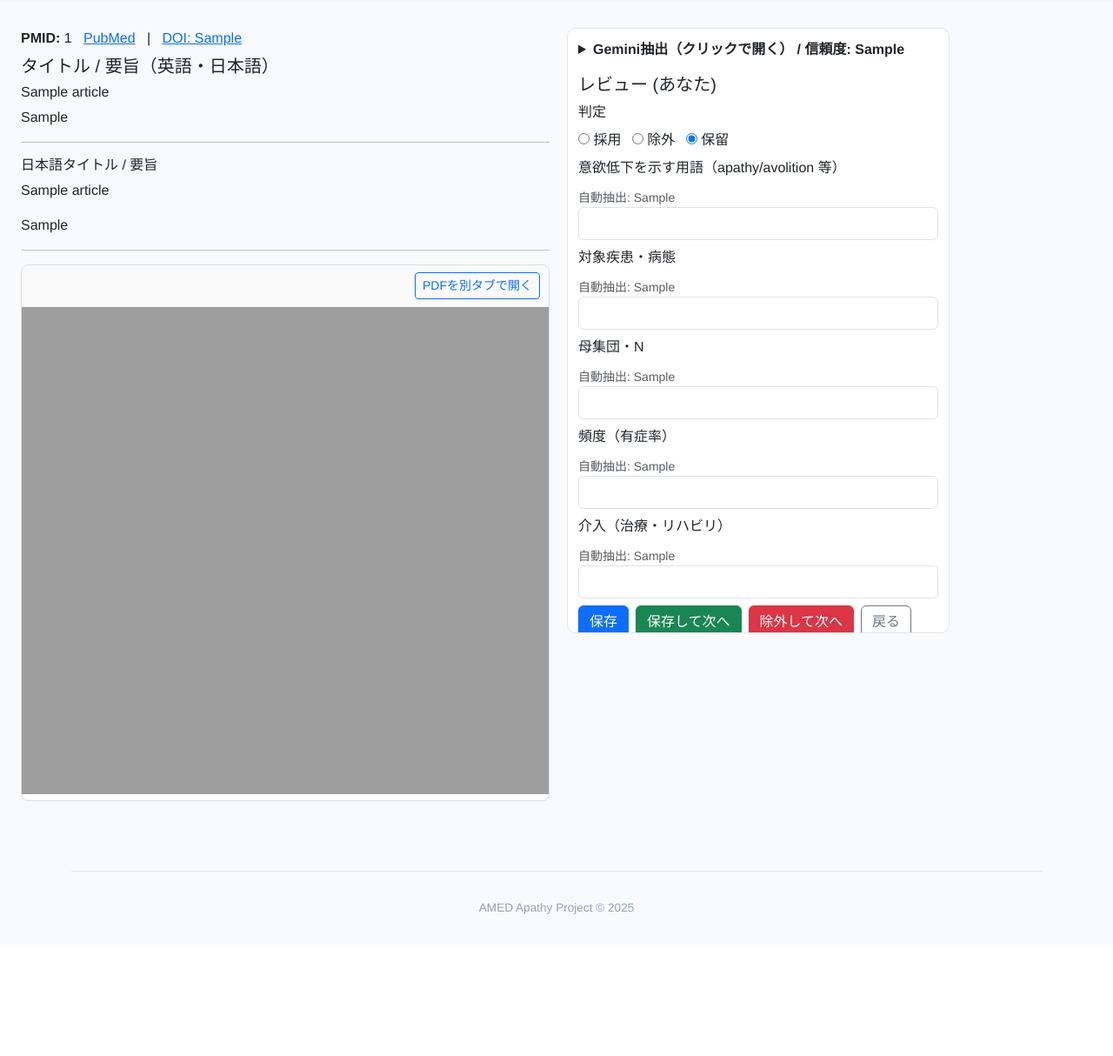
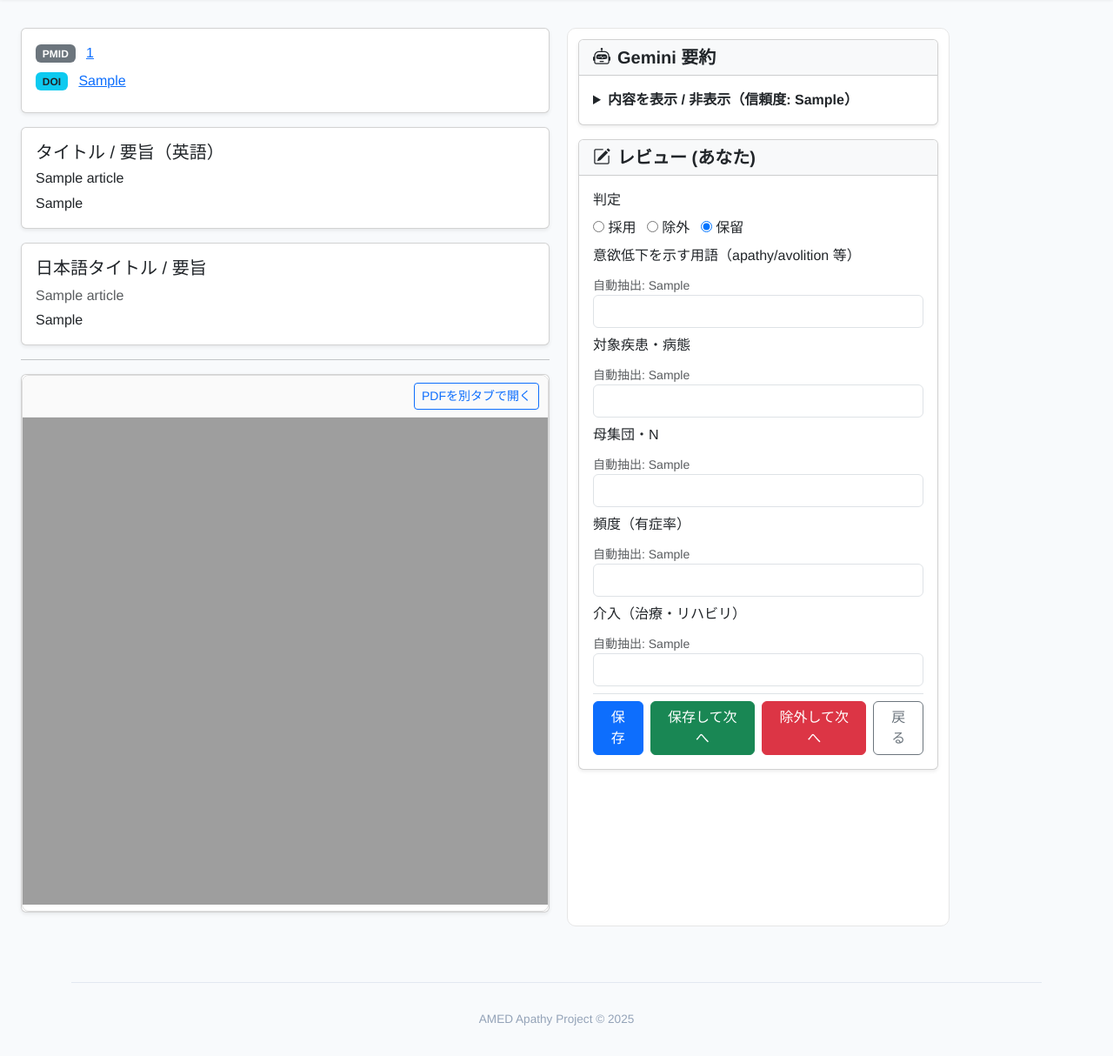
Before and after one commit to kasadera-creator/apathy_screen, a FastAPI app: page /secondary/pdf/1 in a window 1280 px wide. Shown: the part 66-1280 px from the top of the page at 87% size. Before the commit the page ends 1117 px from the top, so only its background shows below. Run offline with FastAPI, Linux system fonts and the light colour scheme; the visitor is signed in with stand-in values (Sample User, id 1); tables that the repository leaves empty hold one stand-in row (values such as "Sample post").

Commit message:
Update secondary_review.html

```diff
--- a/templates/secondary_review.html
+++ b/templates/secondary_review.html
@@ -6,27 +6,48 @@
 <div class="review-layout-full">
   <div class="review-layout">
     <div class="review-left">
+    <div class="card mb-3 shadow-sm">
+      <div class="card-body">
+        <div class="d-flex justify-content-between align-items-start flex-wrap">
+          <div>
             <div class="mb-2">
-      <strong>PMID: </strong>{{ pmid }}
-      &nbsp; <a href="https://pubmed.ncbi.nlm.nih.gov/{{ pmid }}/" target="_blank" rel="noopener">PubMed</a>
-      {% if article and article.doi %}
-        &nbsp; | &nbsp; <a href="https://doi.org/{{ article.doi }}" target="_blank" rel="noopener">DOI: {{ article.doi }}</a>
+              <span class="badge bg-secondary me-2">PMID</span>
+              {% if pmid %}
+                <a href="https://pubmed.ncbi.nlm.nih.gov/{{ pmid }}/" target="_blank" rel="noopener">{{ pmid }}</a>
+              {% else %}
+                —
               {% endif %}
             </div>
+            {% if article and article.doi %}
+            <div class="mb-2">
+              <span class="badge bg-info text-dark me-2">DOI</span>
+              <a href="https://doi.org/{{ article.doi }}" target="_blank" rel="noopener">{{ article.doi }}</a>
+            </div>
+            {% endif %}
+          </div>
+        </div>
+      </div>
+    </div>
 
-    <h5>タイトル / 要旨（英語・日本語）</h5>
-    <h6>{{ article.title_en if article else "(no title)" }}</h6>
-    <p>{{ article.abstract_en if article else "" }}</p>
-    <hr>
-    <h6>日本語タイトル / 要旨</h6>
+    <div class="card mb-3 shadow-sm">
+      <div class="card-body">
+        <h5 class="card-title">タイトル / 要旨（英語）</h5>
+        <h6 class="mb-2">{{ article.title_en if article else "(no title)" }}</h6>
+        <p class="mb-0" style="white-space:pre-wrap;">{{ article.abstract_en if article else "" }}</p>
+      </div>
+    </div>
+
+    <div class="card mb-3 shadow-sm">
+      <div class="card-body">
+        <h5 class="card-title">日本語タイトル / 要旨</h5>
         {% if article %}
-      <p>{{ article.title_ja or "(日本語タイトルはありません)" }}</p>
-      <p>{{ article.abstract_ja or "" }}</p>
+          <p class="text-muted mb-1">{{ article.title_ja or "(日本語タイトルはありません)" }}</p>
+          <p class="mb-0" style="white-space:pre-wrap;">{{ article.abstract_ja or "" }}</p>
         {% else %}
-      <div class="alert alert-info">一次DBに該当レコードがありません（後でimport予定）。以下は二次DBの情報で代替表示しています。</div>
+          <div class="alert alert-info mb-2">一次DBに該当レコードがありません（後でimport予定）。以下は二次DBの情報で代替表示しています。</div>
           {% if secondary %}
-        <p><strong>PMID:</strong> {{ secondary.pmid }}</p>
-        <p><strong>フラグ:</strong>
+            <p class="mb-1"><strong>PMID:</strong> {{ secondary.pmid }}</p>
+            <p class="mb-0"><strong>フラグ:</strong>
               {% if secondary.is_physical %} 身体的要因 {% endif %}
               {% if secondary.is_brain %} 脳神経疾患 {% endif %}
               {% if secondary.is_psycho %} 精神・心理・環境要因 {% endif %}
@@ -34,6 +55,8 @@
             </p>
           {% endif %}
         {% endif %}
+      </div>
+    </div>
 
     <hr>
 
@@ -51,7 +74,9 @@
         ))
     ) %}
 
-    <div class="pdf-panel mb-3">
+    <div class="card mb-3 shadow-sm">
+      <div class="card-body p-0">
+        <div class="pdf-panel">
           <div class="pdf-panel__toolbar">
             {% if _pmid %}
               <a class="btn btn-sm btn-outline-primary" href="/pdf/{{ _pmid }}" target="_blank" rel="noopener">PDFを別タブで開く</a>
@@ -59,7 +84,6 @@
               <button class="btn btn-sm btn-outline-secondary" disabled>PDFを別タブで開く</button>
             {% endif %}
           </div>
-
           {% if _pmid %}
             <iframe class="pdf-panel__iframe" src="/pdf/{{ _pmid }}" title="PDF {{ _pmid }}" loading="lazy"></iframe>
           {% else %}
@@ -69,10 +93,17 @@
           {% endif %}
         </div>
       </div>
+    </div>
+    </div>
 
     <div class="review-right">
+    <div class="card mb-3 shadow-sm">
+      <div class="card-header bg-light py-2">
+        <h5 class="card-title fw-bold mb-0 text-dark"><i class="bi bi-robot me-2"></i>Gemini 要約</h5>
+      </div>
+      <div class="card-body">
         <details class="gemini-box" {% if auto and auto.needs_review %}open{% endif %}>
-      <summary>Gemini抽出（クリックで開く）{% if auto and auto.auto_confidence %} / 信頼度: {{ auto.auto_confidence }}{% endif %}</summary>
+          <summary>内容を表示 / 非表示{% if auto and auto.auto_confidence %}（信頼度: {{ auto.auto_confidence }}）{% endif %}</summary>
           <div class="mt-2">
             {% if auto %}
               <p><strong>対象疾患・病態:</strong> {{ auto.auto_target_condition }}</p>
@@ -81,13 +112,18 @@
               <p><strong>頻度（有症率）:</strong> {{ auto.auto_prevalence }}</p>
               <p><strong>介入:</strong> {{ auto.auto_intervention }}</p>
             {% else %}
-          <div class="alert alert-secondary">自動抽出は処理中／未反映です（後から反映されます）</div>
+              <div class="alert alert-secondary mb-0">自動抽出は処理中／未反映です（後から反映されます）</div>
             {% endif %}
           </div>
         </details>
+      </div>
+    </div>
 
-    <div class="entry-box mt-3">
-      <h5 class="mb-2">レビュー (あなた)</h5>
+    <div class="card mb-3 shadow-sm">
+      <div class="card-header bg-light py-2">
+        <h5 class="card-title fw-bold mb-0 text-dark"><i class="bi bi-pencil-square me-2"></i>レビュー (あなた)</h5>
+      </div>
+      <div class="card-body">
       <form method="post" action="/secondary/{{ group }}/{{ pmid }}/save">
         <div class="mb-2">
           <label class="form-label">判定</label>
@@ -138,13 +174,14 @@
           <input class="form-control" name="final_intervention" value="{{ review.final_intervention or '' }}">
         </div>
 
-        <div class="d-flex gap-2">
+        <div class="d-flex gap-2 pt-2 border-top">
           <button type="submit" name="action" value="save" class="btn btn-primary">保存</button>
           <button type="submit" name="action" value="save_next" class="btn btn-success">保存して次へ</button>
           <button type="submit" name="action" value="exclude_next" class="btn btn-danger">除外して次へ</button>
           <a href="/secondary" class="btn btn-outline-secondary">戻る</a>
         </div>
       </form>
+      </div>
     </div>
   </div>
 </div>
@@ -172,8 +209,9 @@
 .review-right{
   position: sticky;
   top: 88px; /* navbar + margin */
-  max-height: calc(100vh - 104px);
-  overflow-y: auto;
+  /* 固定表示（内部スクロールなし） */
+  max-height: none;
+  overflow: visible;
 
   border: 1px solid #e6e6e6;
   border-radius: 10px;
```
Lines whose indentation alone changed are shown as unchanged.
